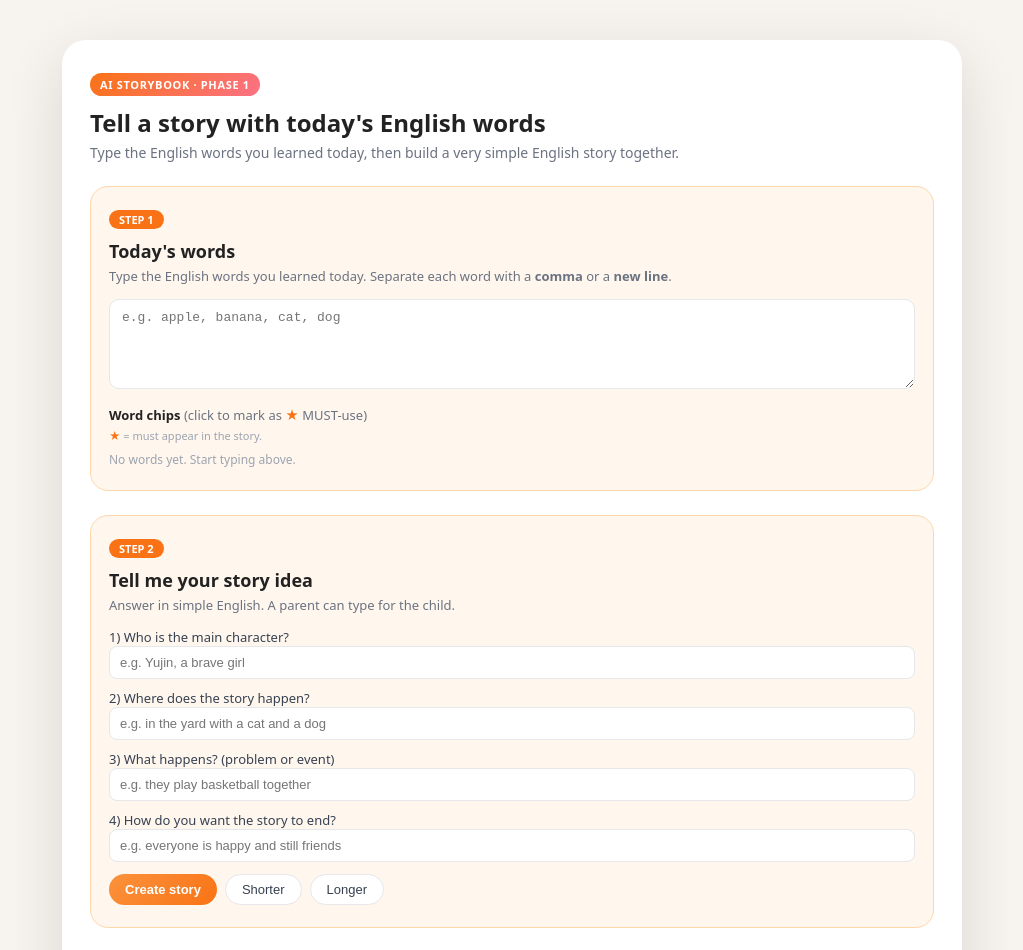
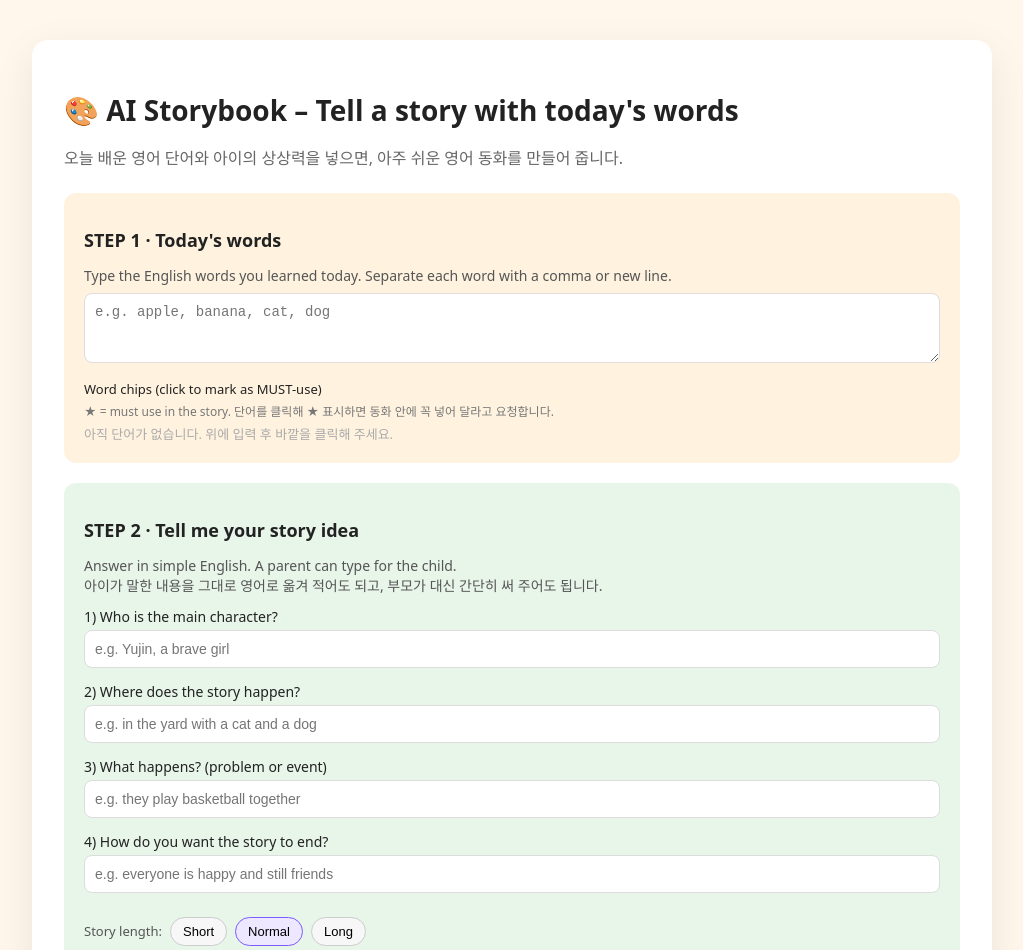
Before and after one commit to penjuntv/mhj_storybook, a Next.js app: page / in a window 1280 px wide. Shown: the top 950 px of the page, without its empty margins (128-1151 px from the left). Built offline with nearby package versions, Linux system fonts and the light colour scheme.

Commit message:
Update index.js

```diff
--- a/pages/index.js
+++ b/pages/index.js
@@ -3,32 +3,29 @@ import { useState } from "react";
 
 export default function Home() {
   const [wordsInput, setWordsInput] = useState("");
-  const [chips, setChips] = useState([]);
+  const [words, setWords] = useState([]);
   const [mustUse, setMustUse] = useState([]);
-  const [step2, setStep2] = useState({
-    hero: "",
+  const [answers, setAnswers] = useState({
+    mainCharacter: "",
     place: "",
     problem: "",
-    ending: ""
+    ending: "",
   });
+  const [length, setLength] = useState("normal"); // "short" | "normal" | "long"
+  const [story, setStory] = useState("");
   const [loading, setLoading] = useState(false);
   const [errorMsg, setErrorMsg] = useState("");
-  const [storyShort, setStoryShort] = useState("");
-  const [storyLong, setStoryLong] = useState("");
 
-  // Step 1: 단어 입력 → 칩 생성
-  const handleWordsChange = (e) => {
-    const value = e.target.value;
-    setWordsInput(value);
-
-    const tokens = value
-      .split(/[,\n]/)
+  // Step 1: 오늘 배운 단어 입력 → 칩으로 분리
+  const handleWordsBlur = () => {
+    const parts = wordsInput
+      .split(/[,\\n]/)
       .map((w) => w.trim())
       .filter((w) => w.length > 0);
 
-    setChips(tokens);
-    // chips가 바뀌면 mustUse는 (존재하는 것만) 유지
-    setMustUse((prev) => prev.filter((w) => tokens.includes(w)));
+    setWords(parts);
+    // 기존 mustUse 중에 없는 단어는 자동 제거
+    setMustUse((prev) => prev.filter((w) => parts.includes(w)));
   };
 
   const toggleMustUse = (word) => {
@@ -37,229 +34,353 @@ export default function Home() {
     );
   };
 
-  const handleStep2Change = (field, value) => {
-    setStep2((prev) => ({ ...prev, [field]: value }));
+  // Step 2: 폼 입력
+  const handleAnswerChange = (field, value) => {
+    setAnswers((prev) => ({ ...prev, [field]: value }));
   };
 
-  // 서버에 스토리 요청
-  const requestStory = async (lengthType) => {
+  // 길이 버튼
+  const handleLengthChange = (value) => {
+    setLength(value);
+  };
+
+  // 스토리 생성
+  const handleCreateStory = async () => {
     setErrorMsg("");
-    setStoryShort("");
-    setStoryLong("");
+    setStory("");
+
+    const trimmedWords = words.map((w) => w.trim()).filter(Boolean);
+
+    if (trimmedWords.length === 0) {
+      setErrorMsg("먼저 오늘 배운 영어 단어를 입력해 주세요.");
+      return;
+    }
+
+    if (!answers.mainCharacter || !answers.place || !answers.problem) {
+      setErrorMsg("Step 2의 질문을 모두 간단히 채워 주세요.");
+      return;
+    }
+
+    try {
       setLoading(true);
 
-    try {
       const res = await fetch("/api/story", {
         method: "POST",
-        headers: {
-          "Content-Type": "application/json"
-        },
+        headers: { "Content-Type": "application/json" },
         body: JSON.stringify({
-          words: chips,
+          words: trimmedWords,
           mustUse,
-          idea: step2,
-          lengthType // "short" | "long"
-        })
+          answers,
+          length,
+        }),
       });
 
       if (!res.ok) {
         const data = await res.json().catch(() => ({}));
-        throw new Error(data.error || `Request failed: ${res.status}`);
+        throw new Error(data.error || "스토리 생성에 실패했습니다.");
       }
 
       const data = await res.json();
-      if (lengthType === "short") {
-        setStoryShort(data.story || "");
-      } else {
-        setStoryLong(data.story || "");
-      }
-    } catch (err) {
-      console.error(err);
-      setErrorMsg(err.message || "Unknown error");
+      setStory(data.story || "");
+    } catch (e) {
+      console.error(e);
+      setErrorMsg(e.message || "알 수 없는 오류가 발생했습니다.");
     } finally {
       setLoading(false);
     }
   };
 
   return (
-    <div className="app-root">
-      <main className="app-card">
-        <header className="app-header">
-          <span className="app-tag">AI Storybook · Phase 1</span>
-          <h1 className="app-title">
-            Tell a story with today&apos;s English words
+    <div
+      style={{
+        minHeight: "100vh",
+        background: "#fff7ec",
+        display: "flex",
+        justifyContent: "center",
+        padding: "40px 16px",
+      }}
+    >
+      <div
+        style={{
+          width: "100%",
+          maxWidth: 960,
+          background: "#fff",
+          borderRadius: 16,
+          boxShadow: "0 12px 40px rgba(0,0,0,0.08)",
+          padding: 32,
+        }}
+      >
+        <h1 style={{ fontSize: 28, marginBottom: 8 }}>
+          🎨 AI Storybook – Tell a story with today&apos;s words
         </h1>
-          <p className="app-sub">
-            Type the English words you learned today, then build a very simple
-            English story together.
+        <p style={{ color: "#666", marginBottom: 24 }}>
+          오늘 배운 영어 단어와 아이의 상상력을 넣으면, 아주 쉬운 영어 동화를
+          만들어 줍니다.
         </p>
-        </header>
 
         {/* STEP 1 */}
-        <section className="step-card">
-          <div className="step-label">STEP 1</div>
-          <h2 className="step-title">Today&apos;s words</h2>
-          <p className="step-desc">
-            Type the English words you learned today. Separate each word with a{" "}
-            <strong>comma</strong> or a <strong>new line</strong>.
+        <section
+          style={{
+            borderRadius: 12,
+            padding: 20,
+            background: "#fff3e0",
+            marginBottom: 20,
+          }}
+        >
+          <h2 style={{ fontSize: 18, marginBottom: 8 }}>STEP 1 · Today&apos;s words</h2>
+          <p style={{ fontSize: 14, color: "#555", marginBottom: 8 }}>
+            Type the English words you learned today. Separate each word with a comma
+            or new line.
           </p>
-
           <textarea
-            className="textarea"
-            placeholder="e.g. apple, banana, cat, dog"
             value={wordsInput}
-            onChange={handleWordsChange}
+            onChange={(e) => setWordsInput(e.target.value)}
+            onBlur={handleWordsBlur}
+            placeholder={"e.g. apple, banana, cat, dog"}
+            rows={3}
+            style={{
+              width: "100%",
+              resize: "vertical",
+              padding: 10,
+              borderRadius: 8,
+              border: "1px solid #ddd",
+              fontSize: 14,
+            }}
           />
 
-          <div className="chips-help">
-            <strong>Word chips</strong>{" "}
-            <span className="chips-help-sub">
-              (click to mark as <span className="star">★</span> MUST-use)
-            </span>
+          {/* 단어 칩 */}
+          <div style={{ marginTop: 12 }}>
+            <div style={{ fontSize: 13, marginBottom: 4 }}>
+              Word chips (click to mark as MUST-use)
             </div>
-          <p className="chips-note">
-            <span className="star">★</span> = must appear in the story.
-          </p>
+            <div style={{ fontSize: 12, color: "#777", marginBottom: 4 }}>
+              ★ = must use in the story. 단어를 클릭해 ★ 표시하면 동화 안에 꼭 넣어
+              달라고 요청합니다.
+            </div>
 
-          <div className="chips-row">
-            {chips.length === 0 && (
-              <span className="chips-empty">No words yet. Start typing above.</span>
-            )}
-            {chips.map((w) => {
-              const selected = mustUse.includes(w);
+            <div style={{ display: "flex", flexWrap: "wrap", gap: 8 }}>
+              {words.map((w) => {
+                const isMust = mustUse.includes(w);
                 return (
                   <button
                     key={w}
                     type="button"
-                  className={`chip ${selected ? "chip-selected" : ""}`}
                     onClick={() => toggleMustUse(w)}
+                    style={{
+                      padding: "4px 10px",
+                      borderRadius: 999,
+                      border: isMust ? "1px solid #ff9800" : "1px solid #ccc",
+                      background: isMust ? "#fff8e1" : "#f7f7f7",
+                      fontSize: 13,
+                      cursor: "pointer",
+                    }}
                   >
-                  {selected && <span className="chip-star">★</span>}
-                  <span>{w}</span>
+                    {isMust ? "★ " : ""}
+                    {w}
                   </button>
                 );
               })}
+              {words.length === 0 && (
+                <span style={{ fontSize: 13, color: "#aaa" }}>
+                  아직 단어가 없습니다. 위에 입력 후 바깥을 클릭해 주세요.
+                </span>
+              )}
+            </div>
           </div>
         </section>
 
         {/* STEP 2 */}
-        <section className="step-card">
-          <div className="step-label">STEP 2</div>
-          <h2 className="step-title">Tell me your story idea</h2>
-          <p className="step-desc">
+        <section
+          style={{
+            borderRadius: 12,
+            padding: 20,
+            background: "#e8f5e9",
+            marginBottom: 20,
+          }}
+        >
+          <h2 style={{ fontSize: 18, marginBottom: 8 }}>
+            STEP 2 · Tell me your story idea
+          </h2>
+          <p style={{ fontSize: 14, color: "#555", marginBottom: 12 }}>
             Answer in simple English. A parent can type for the child.
+            <br />
+            아이가 말한 내용을 그대로 영어로 옮겨 적어도 되고, 부모가 대신 간단히
+            써 주어도 됩니다.
           </p>
 
-          <label className="field-label">
+          <label style={{ display: "block", fontSize: 14, marginBottom: 4 }}>
             1) Who is the main character?
+          </label>
           <input
-              className="input"
+            type="text"
+            value={answers.mainCharacter}
+            onChange={(e) => handleAnswerChange("mainCharacter", e.target.value)}
             placeholder="e.g. Yujin, a brave girl"
-              value={step2.hero}
-              onChange={(e) => handleStep2Change("hero", e.target.value)}
+            style={inputStyle}
           />
+
+          <label style={labelStyle}>
+            2) Where does the story happen?
           </label>
+          <input
+            type="text"
+            value={answers.place}
+            onChange={(e) => handleAnswerChange("place", e.target.value)}
+            placeholder="e.g. in the yard with a cat and a dog"
+            style={inputStyle}
+          />
 
-          <label className="field-label">
-            2) Where does the story happen?
+          <label style={labelStyle}>
+            3) What happens? (problem or event)
+          </label>
           <input
-              className="input"
-              placeholder="e.g. in the yard with a cat and a dog"
-              value={step2.place}
-              onChange={(e) => handleStep2Change("place", e.target.value)}
+            type="text"
+            value={answers.problem}
+            onChange={(e) => handleAnswerChange("problem", e.target.value)}
+            placeholder="e.g. they play basketball together"
+            style={inputStyle}
           />
+
+          <label style={labelStyle}>
+            4) How do you want the story to end?
           </label>
+          <input
+            type="text"
+            value={answers.ending}
+            onChange={(e) => handleAnswerChange("ending", e.target.value)}
+            placeholder="e.g. everyone is happy and still friends"
+            style={inputStyle}
+          />
 
-          <label className="field-label">
-            3) What happens? (problem or event)
-            <input
-              className="input"
-              placeholder="e.g. they play basketball together"
-              value={step2.problem}
-              onChange={(e) => handleStep2Change("problem", e.target.value)}
+          {/* 길이 선택 + 버튼 */}
+          <div
+            style={{
+              display: "flex",
+              flexWrap: "wrap",
+              gap: 8,
+              alignItems: "center",
+              marginTop: 14,
+            }}
+          >
+            <span style={{ fontSize: 13, color: "#555" }}>Story length:</span>
+            <LengthButton
+              label="Short"
+              active={length === "short"}
+              onClick={() => handleLengthChange("short")}
             />
-          </label>
+            <LengthButton
+              label="Normal"
+              active={length === "normal"}
+              onClick={() => handleLengthChange("normal")}
+            />
+            <LengthButton
+              label="Long"
+              active={length === "long"}
+              onClick={() => handleLengthChange("long")}
+            />
+          </div>
 
-          <label className="field-label">
-            4) How do you want the story to end?
-            <input
-              className="input"
-              placeholder="e.g. everyone is happy and still friends"
-              value={step2.ending}
-              onChange={(e) => handleStep2Change("ending", e.target.value)}
-            />
-          </label>
-
-          <div className="button-row">
+          <div style={{ marginTop: 16 }}>
             <button
               type="button"
-              className="btn primary"
-              onClick={() => requestStory("short")}
+              onClick={handleCreateStory}
               disabled={loading}
+              style={{
+                padding: "10px 20px",
+                borderRadius: 999,
+                border: "none",
+                background: "#7b5cff",
+                color: "#fff",
+                fontSize: 15,
+                cursor: "pointer",
+                opacity: loading ? 0.7 : 1,
+              }}
             >
-              {loading ? "Creating..." : "Create story"}
-            </button>
-            <button
-              type="button"
-              className="btn ghost"
-              onClick={() => requestStory("short")}
-              disabled={loading}
-            >
-              Shorter
-            </button>
-            <button
-              type="button"
-              className="btn ghost"
-              onClick={() => requestStory("long")}
-              disabled={loading}
-            >
-              Longer
+              {loading ? "Creating story..." : "Create story"}
             </button>
           </div>
 
-          {errorMsg && <p className="error-msg">Error: {errorMsg}</p>}
-        </section>
-
-        {/* STEP 3 */}
-        <section className="step-card">
-          <div className="step-label">STEP 3</div>
-          <h2 className="step-title">Your AI story</h2>
-          <p className="step-desc">
-            Read the story together. You can also print or copy it later.
-          </p>
-
-          {storyShort === "" && storyLong === "" && !loading && (
-            <p className="placeholder">
-              When you click &ldquo;Create story&rdquo;, your story will appear
-              here.
-            </p>
-          )}
-
-          {storyShort && (
-            <div className="story-box">
-              <div className="story-tag">Version A (short)</div>
-              <p className="story-text">{storyShort}</p>
-            </div>
-          )}
-
-          {storyLong && (
-            <div className="story-box">
-              <div className="story-tag">Version B (longer)</div>
-              <p className="story-text">{storyLong}</p>
+          {errorMsg && (
+            <div
+              style={{
+                marginTop: 12,
+                color: "#d32f2f",
+                fontSize: 13,
+                whiteSpace: "pre-wrap",
+              }}
+            >
+              {errorMsg}
             </div>
           )}
         </section>
 
-        {/* Admin 준비 영역: 아직 기능 없음, 텍스트만 */}
-        <section className="admin-section">
-          <h2 className="admin-title">Admin mode (coming soon)</h2>
-          <p className="admin-text">
-            Here you&apos;ll be able to adjust story style, background colors,
-            fonts, and more. For now, this area is only a placeholder so the
-            overall structure is ready.
+        {/* STEP 3: 결과 */}
+        <section
+          style={{
+            borderRadius: 12,
+            padding: 20,
+            background: "#f3e5f5",
+          }}
+        >
+          <h2 style={{ fontSize: 18, marginBottom: 8 }}>STEP 3 · Your AI story</h2>
+          {!story && !loading && (
+            <p style={{ fontSize: 14, color: "#666" }}>
+              위 단계들을 채운 뒤 &quot;Create story&quot; 버튼을 누르면, 여기 아주
+              쉬운 영어 동화가 나타납니다.
             </p>
+          )}
+          {story && (
+            <div
+              style={{
+                marginTop: 8,
+                padding: 16,
+                borderRadius: 12,
+                background: "#fff",
+                fontSize: 14,
+                lineHeight: 1.6,
+                whiteSpace: "pre-wrap",
+              }}
+            >
+              {story}
+            </div>
+          )}
         </section>
-      </main>
+      </div>
     </div>
   );
 }
+
+const inputStyle = {
+  width: "100%",
+  padding: 10,
+  borderRadius: 8,
+  border: "1px solid #ddd",
+  fontSize: 14,
+  marginBottom: 10,
+};
+
+const labelStyle = {
+  display: "block",
+  fontSize: 14,
+  marginBottom: 4,
+  marginTop: 4,
+};
+
+function LengthButton({ label, active, onClick }) {
+  return (
+    <button
+      type="button"
+      onClick={onClick}
+      style={{
+        padding: "6px 12px",
+        borderRadius: 999,
+        border: active ? "1px solid #7b5cff" : "1px solid #ccc",
+        background: active ? "#ede7ff" : "#f7f7f7",
+        fontSize: 13,
+        cursor: "pointer",
+      }}
+    >
+      {label}
+    </button>
+  );
+}
```
Lines whose indentation alone changed are shown as unchanged.
